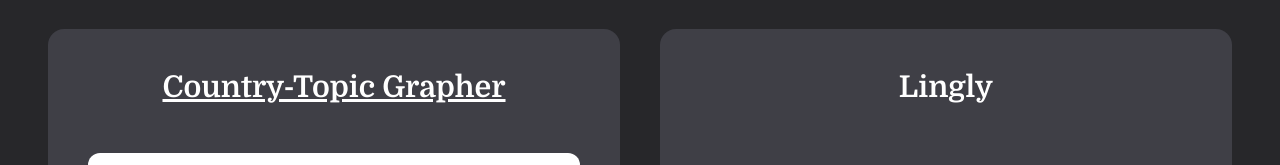
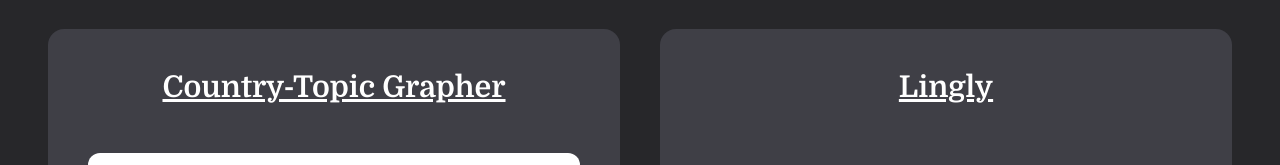
Before and after one commit to pi-person314/portfolio, a React (Vite) app: page /projects in a window 1280 px wide. Shown: the part 603-768 px from the top of the page. Built offline with nearby package versions, Linux system fonts and the light colour scheme.

Commit message:
more updates

```diff
--- a/src/screens/About.jsx
+++ b/src/screens/About.jsx
@@ -1,4 +1,4 @@
-import comp from "../assets/images/hobbies/umd.jpg";
+import math from "../assets/images/hobbies/math.png";
 import cello from "../assets/images/hobbies/cello.png";
 import tennis from "../assets/images/hobbies/tennis.png";
 import travel from "../assets/images/hobbies/mosque.jpg";
@@ -22,7 +22,7 @@ export default function About({darkMode}) {
                     <h1 className="text-2xl md:text-3xl mb-5 font-domine text-center"><b>Profile</b></h1>
                     <p className="text-xs md:text-base text-center">
                         Highly motivated and hardworking college student looking for a career in full-stack development and/or data analysis.
-                        Proficient in <i>Python</i>, <i>C++</i>, <i>Java</i>, <i>React JS</i>, <i>Tailwind CSS</i>, <i>Express.js</i>, <i>Node.js</i>, <i>MongoDB</i>, <i>Firebase</i>, <i>Pandas</i>, <i>NumPy</i>, and <i>NLTK</i>.
+                        Proficient in <i>Python</i>, <i>C++</i>, <i>Java</i>, <i>TypeScript</i>, <i>React JS</i>, <i>Tailwind CSS</i>, <i>Express.js</i>, <i>Flask</i>, <i>MongoDB</i>, <i>Firebase</i>, <i>PyTorch</i>, <i>Pandas</i>, and <i>NLTK</i>.
                         Enjoys training algorithmic problem-solving and proof-based reasoning skills for ICPC and Putnam.
                         Curious about the beauty of math and its intersections with computer science, music, and sports.
                     </p>
@@ -40,7 +40,7 @@ export default function About({darkMode}) {
                             <li>Implemented a new tagging feature that allows users to categorize their documents and fine-tune the scope of their results</li>
                         </ul>
 
-                        <h2 className="md:text-lg"><b>JHU Applied Physics Lab (Data Analysis Intern)</b></h2>
+                        <h2 className="md:text-lg"><b>JHU Applied Physics Lab (Research Intern)</b></h2>
                         <h3 className="md:text-lg">Fall 2023 - Spring 2025</h3>
                         <ul className="list-disc text-xs md:text-base list-inside mb-8">
                             <li>Collaborated with national security analysts to test an LLM that evaluates logic and reasoning in government reports</li>
@@ -49,7 +49,7 @@ export default function About({darkMode}) {
                                     <u>paper</u>
                                 </a> describing our network analysis of countries and their strategic interests using <i>NetworkX</i> and the <i>Louvain Method</i>
                             </li>
-                            <li>Researched and applied cosine similarity to clean and merge extracted topics</li>
+                            <li>Researched and optimized cosine similarity to clean and merge extracted topics</li>
                         </ul>
                     </div>
                 </div>
@@ -63,7 +63,7 @@ export default function About({darkMode}) {
                             desc="Competed in various regional and national programming competitions:
                             UMD, Virginia Tech, M(IT)^2, CALICO, etc.
                             Took the AMC 10/12 and AIME throughout high school and was captain of the Math Team."
-                            image={comp}
+                            image={math}
                             darkMode={darkMode}
                         />
 
--- a/src/screens/Projects.jsx
+++ b/src/screens/Projects.jsx
@@ -51,12 +51,14 @@ export default function Projects({darkMode}) {
                 />
 
                 <ProjectCard
-                    title="Lingly"
+                    title={<a href="https://devpost.com/software/lingly" target="_blank" className={`underline duration-300 ${darkMode ? "hover:text-blue-300" : "hover:text-blue-600"}`}>
+                        Lingly
+                    </a>}
                     tech="React, Tailwind, Firebase, Google Cloud, ElevenLabs"
                     desc={[
-                        "Multilingual chat app with automatic translation of incoming messages into the user's native language",
-                        "Friend requests and chat rooms managed in Firebase",
-                        "Incorporated ElevenLabs voice cloning to transcribe and translate voice messages"
+                        "Multilingual chat app that automatically translates messages into over 20 distinct languages using Google Cloud Translation APIs",
+                        "Integrated AI-powered voice transcription and translation with ElevenLabs for seamless multilingual voice messaging",
+                        "Designed and managed scalable user authentication, friend requests, chat rooms, and messaging infrastructure in Firebase"
                     ]}
                     image={lingly}
                     darkMode={darkMode}
```
Also changed, not shown: src/assets/images/hobbies/math.png (added), src/assets/images/hobbies/umd.jpg (deleted).
